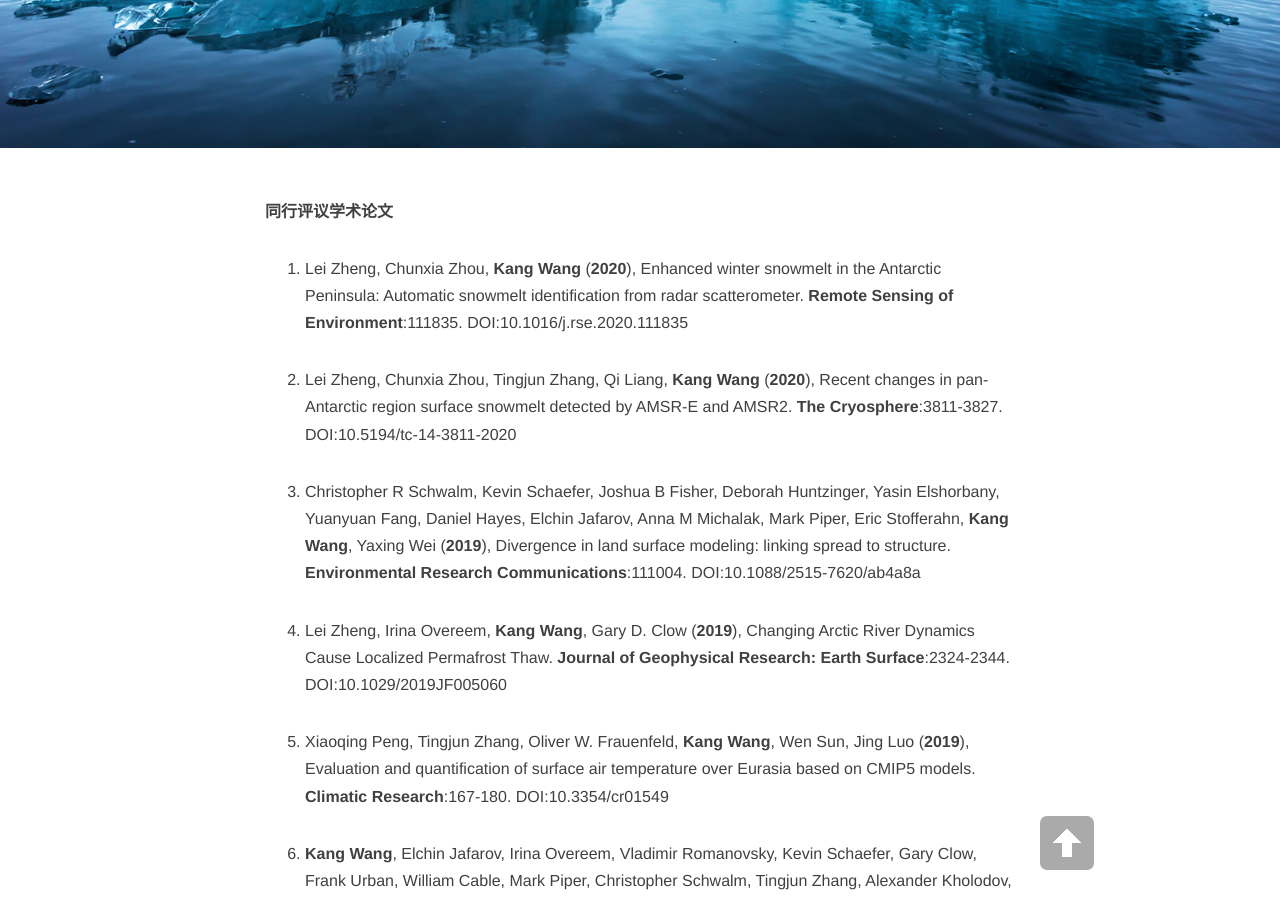
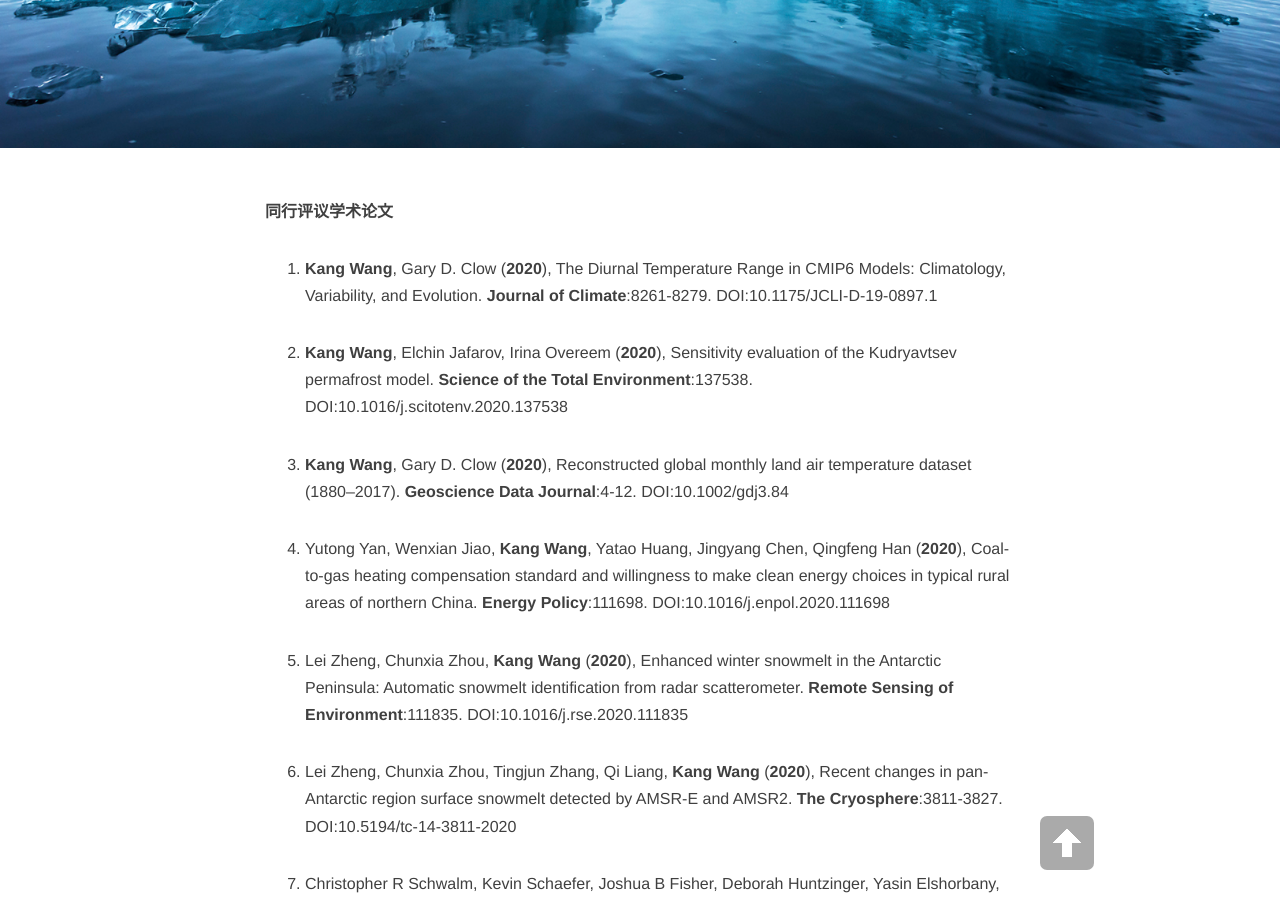
Before and after one commit to CryoECNU/cryoecnu.github.io, a Jekyll site: the page built from publication.md, in a window 1280 px wide and 900 px high, scrolled down 280 px. Built offline with Jekyll 4.4.1, drawn with Linux system fonts in a browser that asks for light colours; nearby versions of some CDN libraries.

Commit message:
Update publication.md

```diff
--- a/publication.md
+++ b/publication.md
@@ -6,6 +6,30 @@ header-img: "img/top.png"
 ---
 
 **同行评议学术论文**
+
+1. **Kang Wang**, Gary D. Clow
+(**2020**),
+The Diurnal Temperature Range in CMIP6 Models: Climatology, Variability, and Evolution.
+**Journal of Climate**:8261-8279.
+[DOI:10.1175/JCLI-D-19-0897.1](https://doi.org/10.1175/JCLI-D-19-0897.1)
+
+1. **Kang Wang**, Elchin Jafarov, Irina Overeem
+(**2020**),
+Sensitivity evaluation of the Kudryavtsev permafrost model.
+**Science of the Total Environment**:137538.
+[DOI:10.1016/j.scitotenv.2020.137538](https://doi.org/10.1016/j.scitotenv.2020.137538)
+
+1. **Kang Wang**, Gary D. Clow
+(**2020**),
+Reconstructed global monthly land air temperature dataset (1880–2017).
+**Geoscience Data Journal**:4-12.
+[DOI:10.1002/gdj3.84](https://doi.org/10.1002/gdj3.84)
+
+1. Yutong Yan, Wenxian Jiao, **Kang Wang**, Yatao Huang, Jingyang Chen, Qingfeng Han
+(**2020**),
+Coal-to-gas heating compensation standard and willingness to make clean energy choices in typical rural areas of northern China.
+**Energy Policy**:111698.
+[DOI:10.1016/j.enpol.2020.111698](https://doi.org/10.1016/j.enpol.2020.111698)
 
 1. Lei Zheng, Chunxia Zhou, **Kang Wang**
 (**2020**),
```
